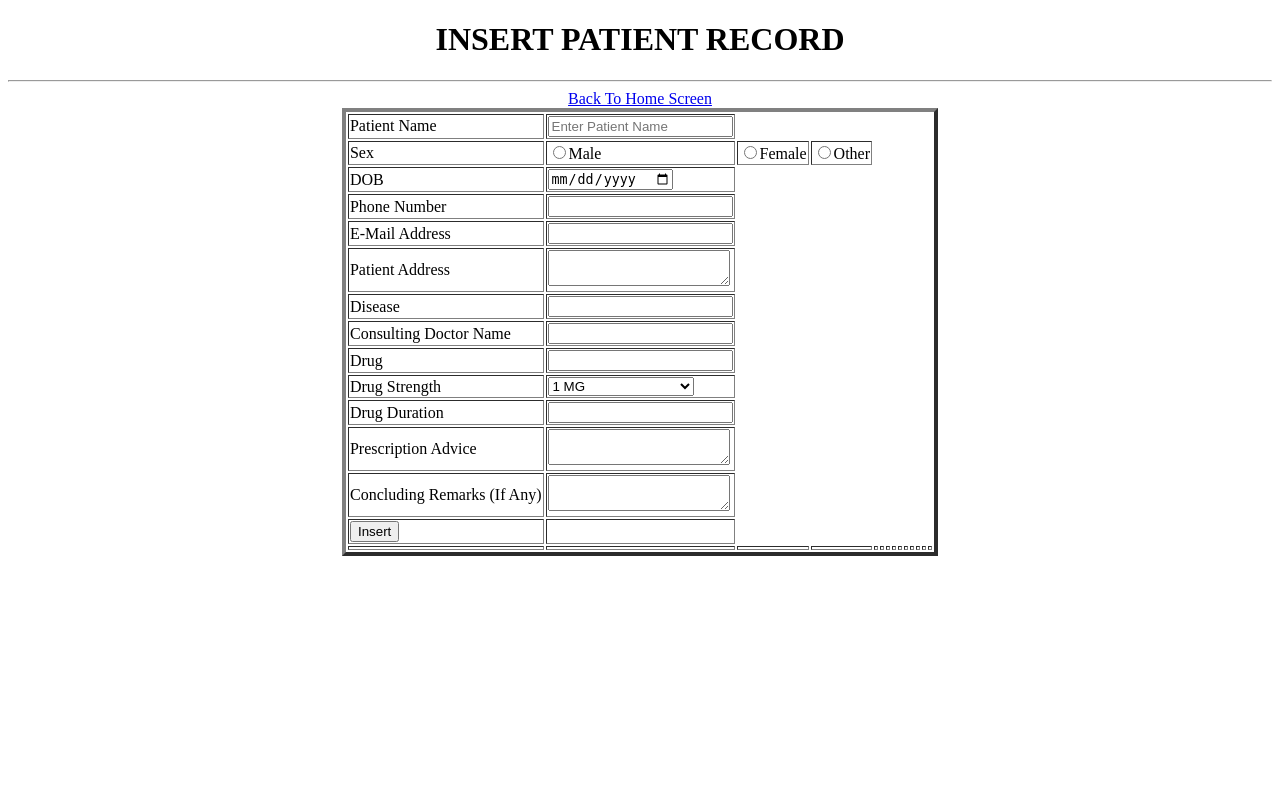
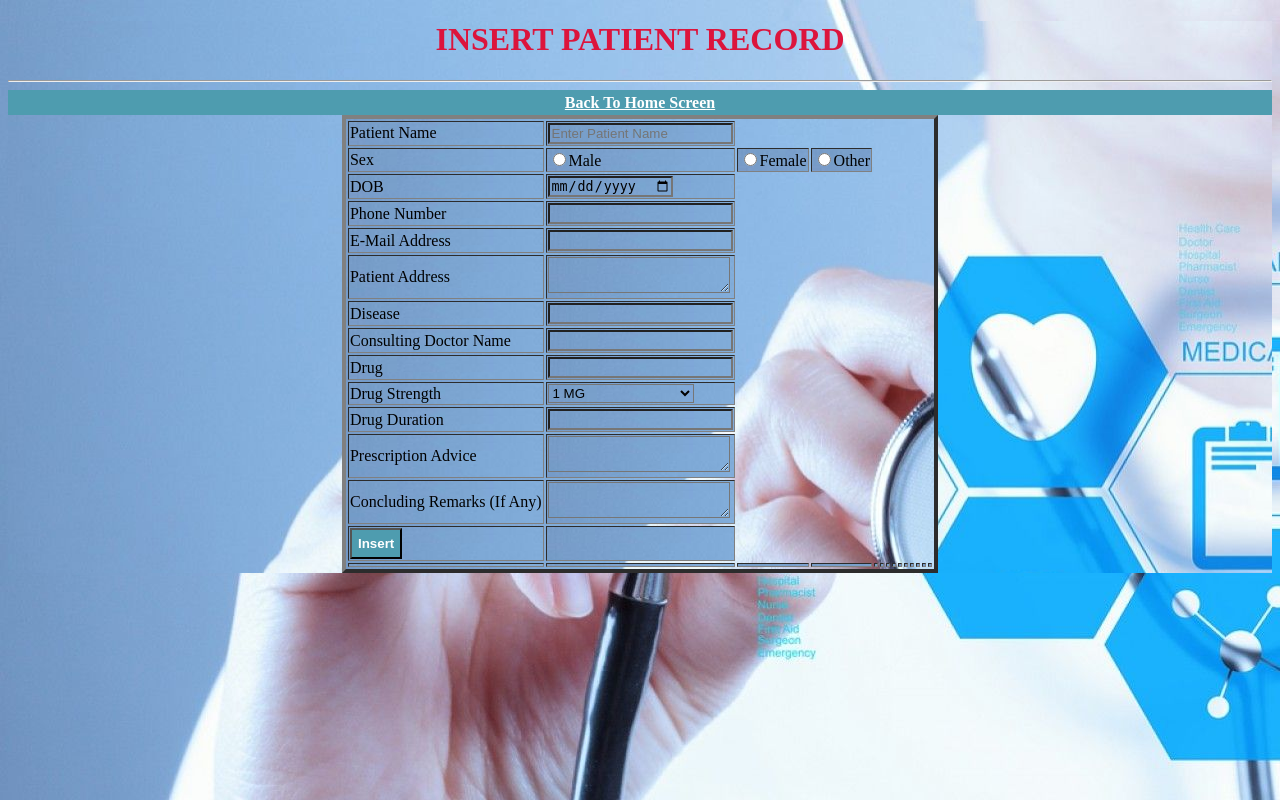
Before and after one commit to arjuns007/CapstoneCRUD_HealthcarePrescription, a Django app: page /Insert in a window 1280 px wide. Run offline with Django 3.2, Linux system fonts and the light colour scheme.

Commit message:
Initiated Styling Of The Whole Website

```diff
--- a/HealthcareCRUD/HealthcareCRUD/settings.py
+++ b/HealthcareCRUD/HealthcareCRUD/settings.py
@@ -125,3 +125,7 @@ USE_TZ = True
 # https://docs.djangoproject.com/en/3.1/howto/static-files/
 
 STATIC_URL = '/static/'
+
+STATICFILES_DIRS = [
+    os.path.join(BASE_DIR,'static'),
+]
--- /dev/null
+++ b/HealthcareCRUD/HealthcareCRUD/static/css/style.css
@@ -0,0 +1,31 @@
+*{
+    background-image: url("/static/images/img.jpg") ;
+}
+h1,h2,h3{
+    color:crimson;
+}
+a {
+    display: block;
+    width: auto;
+    height: auto;
+    background: #4E9CAF;
+    padding: auto;
+    text-align: center;
+    border-radius: auto;
+    color: white;
+    font-weight: bold;
+    line-height: 25px;
+
+  }
+.btn{
+    display: block;
+    width: auto;
+    height: auto;
+    background: #4E9CAF;
+    padding: auto;
+    text-align: center;
+    border-radius: auto;
+    color: white;
+    font-weight: bold;
+    line-height: 25px;
+}
--- a/HealthcareCRUD/HealthcareCRUD/templates/Edit.html
+++ b/HealthcareCRUD/HealthcareCRUD/templates/Edit.html
@@ -1,3 +1,4 @@
+
 <!DOCTYPE html>
 <html lang="en">
 
@@ -5,6 +6,8 @@
     <meta charset="UTF-8">
     <meta name="viewport" content="width=device-width, initial-scale=1.0">
     <title>Capstone CRUD- Healthcare Prescription</title>
+    {% load static %}
+    <link rel="stylesheet" href="{% static 'css/style.css' %}">
 </head>
 
 <body>
@@ -79,7 +82,7 @@
 
                 <tr>
                     <td>
-                        <input type="submit" value="Update Record">
+                        <input type="submit" value="Update Record" class="btn">
                     <td>
                         {%if messages%}
                         {%for mess in messages%}
--- a/HealthcareCRUD/HealthcareCRUD/templates/index.html
+++ b/HealthcareCRUD/HealthcareCRUD/templates/index.html
@@ -1,3 +1,4 @@
+
 <!DOCTYPE html>
 <html lang="en">
 
@@ -5,6 +6,8 @@
     <meta charset="UTF-8">
     <meta name="viewport" content="width=device-width, initial-scale=1.0">
     <title>Capstone CRUD- Healthcare Prescription</title>
+    {% load static %}
+    <link rel="stylesheet" href="{% static 'css/style.css' %}">
 </head>
 
 <body>
--- a/HealthcareCRUD/HealthcareCRUD/templates/insert.html
+++ b/HealthcareCRUD/HealthcareCRUD/templates/insert.html
@@ -1,3 +1,4 @@
+
 <!DOCTYPE html>
 <html lang="en">
 
@@ -5,6 +6,8 @@
     <meta charset="UTF-8">
     <meta name="viewport" content="width=device-width, initial-scale=1.0">
     <title>Capstone CRUD- Healthcare Prescription</title>
+    {% load static %}
+    <link rel="stylesheet" href="{% static 'css/style.css' %}">
 </head>
 
 <body>
@@ -92,7 +95,7 @@
                 </tr>
 
                 <tr>
-                    <td><input type="submit" value="Insert"></td>
+                    <td><input type="submit" value="Insert" class="btn"></td>
                     <td>
                         {%if messages%}
                         {%for mess in messages%}
```
Also changed, not shown: HealthcareCRUD/HealthcareCRUD/static/images/img.jpg (added).
